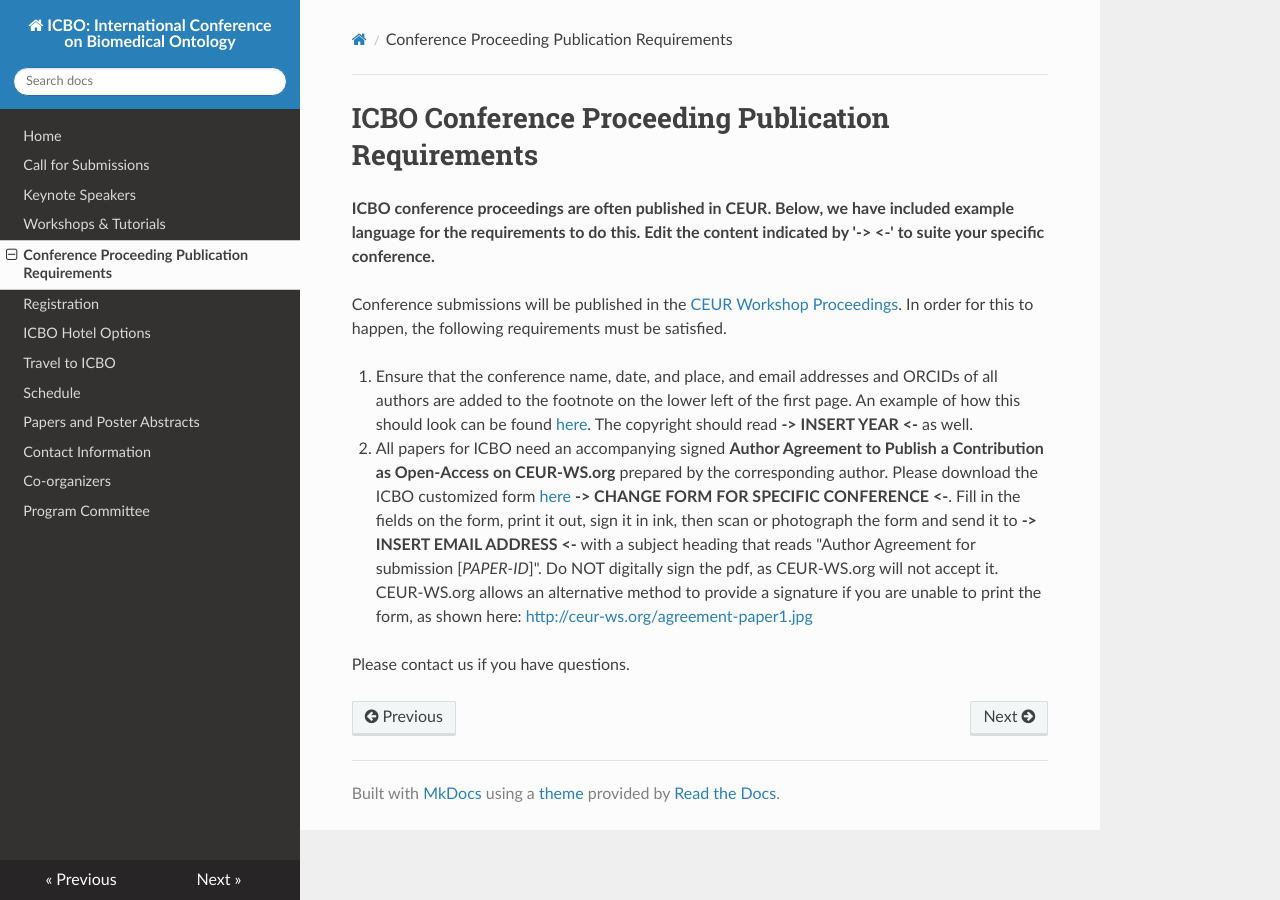
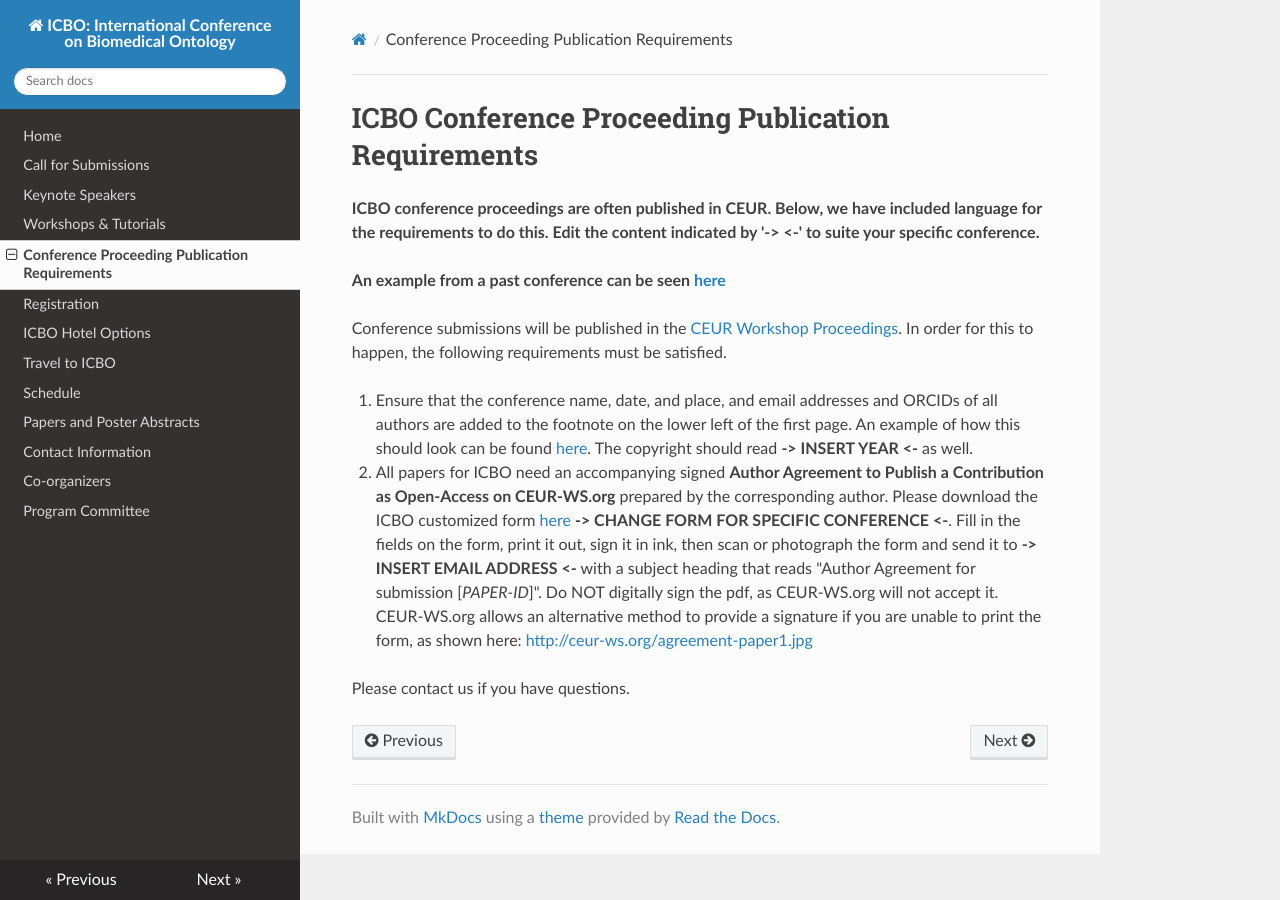
Before and after one commit to johnbeve/NCOR-Training-Hub, an MkDocs documentation site: the page built from docs/proceeding-publication-requirements.md, in a window 1280 px wide. Built offline with MkDocs 1.6.1, drawn with Linux system fonts in a browser that asks for light colours; nearby versions of some CDN libraries.

Commit message:
update publication requirements

```diff
--- a/docs/proceeding-publication-requirements.md
+++ b/docs/proceeding-publication-requirements.md
@@ -1,6 +1,8 @@
 # ICBO Conference Proceeding Publication Requirements
 
-**ICBO conference proceedings are often published in CEUR. Below, we have included example language for the requirements to do this. Edit the content indicated by '-> <-' to suite your specific conference.**
+**ICBO conference proceedings are often published in CEUR. Below, we have included language for the requirements to do this. Edit the content indicated by '-> <-' to suite your specific conference.**
+
+**An example from a past conference can be seen [here](https://icbo-conference.github.io/icbo2022/workshop-publication-requirements/)**
 
 
 Conference submissions will be published in the [CEUR Workshop Proceedings](http://ceur-ws.org/). In order for this to happen, the following requirements must be satisfied.
```
